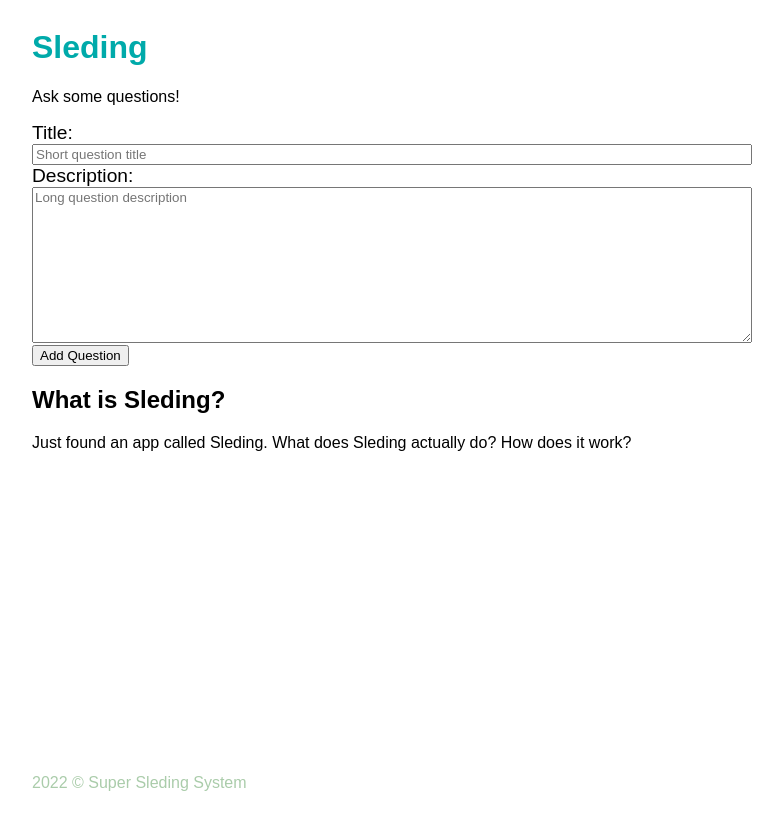
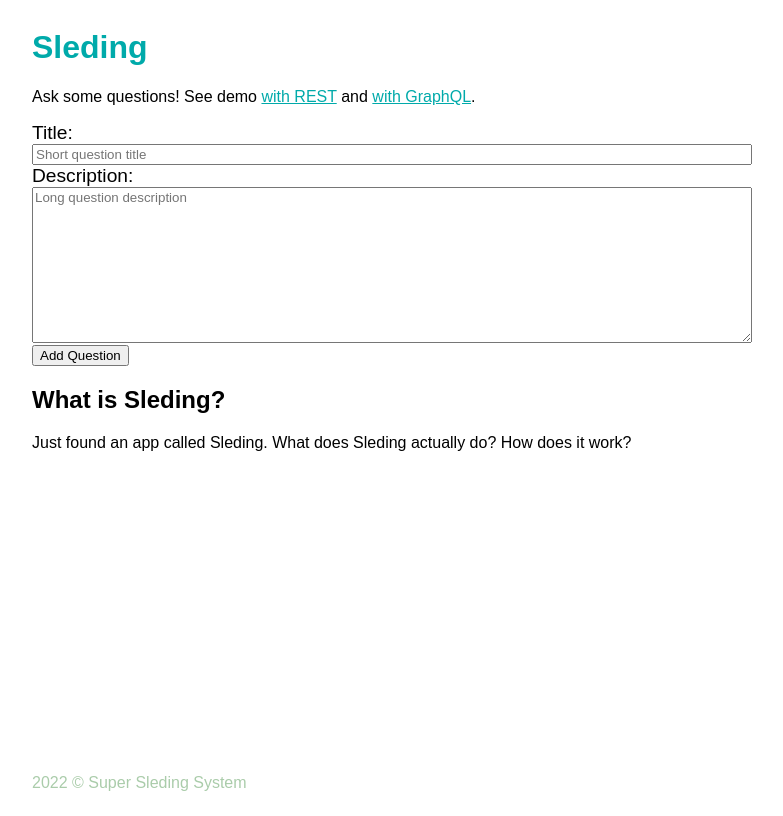
Before and after one commit to mhaidarhanif/sleding, a plain HTML site: page index.html in a window 1280 px wide. Shown: the whole page, without its empty margins (248-1031 px from the left). Drawn offline with Linux system fonts and the light colour scheme.

Commit message:
feat: link other demo in header

```diff
--- a/index.css
+++ b/index.css
@@ -8,6 +8,10 @@
 body,
 textarea {
   font-family: sans-serif;
+}
+
+a {
+  color: var(--color-brand-primary, teal);
 }
 
 /* Components */
--- a/index.html
+++ b/index.html
@@ -12,7 +12,10 @@
     <div class="app-container">
       <header id="header" class="header">
         <h1 class="text-brand-primary">Sleding</h1>
-        <p>Ask some questions!</p>
+        <p>
+          Ask some questions! See demo <a href="/with-rest/">with REST</a> and
+          <a href="/with-graphql/">with GraphQL</a>.
+        </p>
       </header>
 
       <main id="main" class="main">
```
